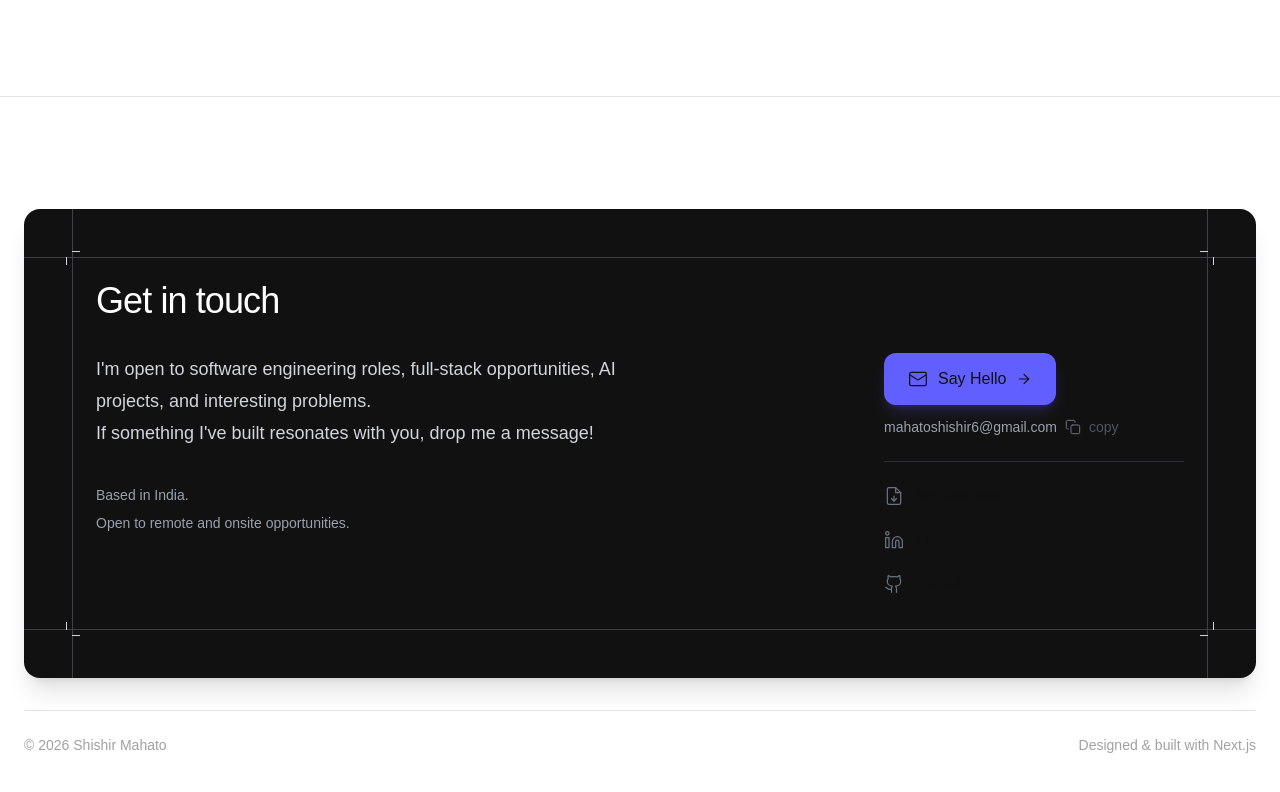
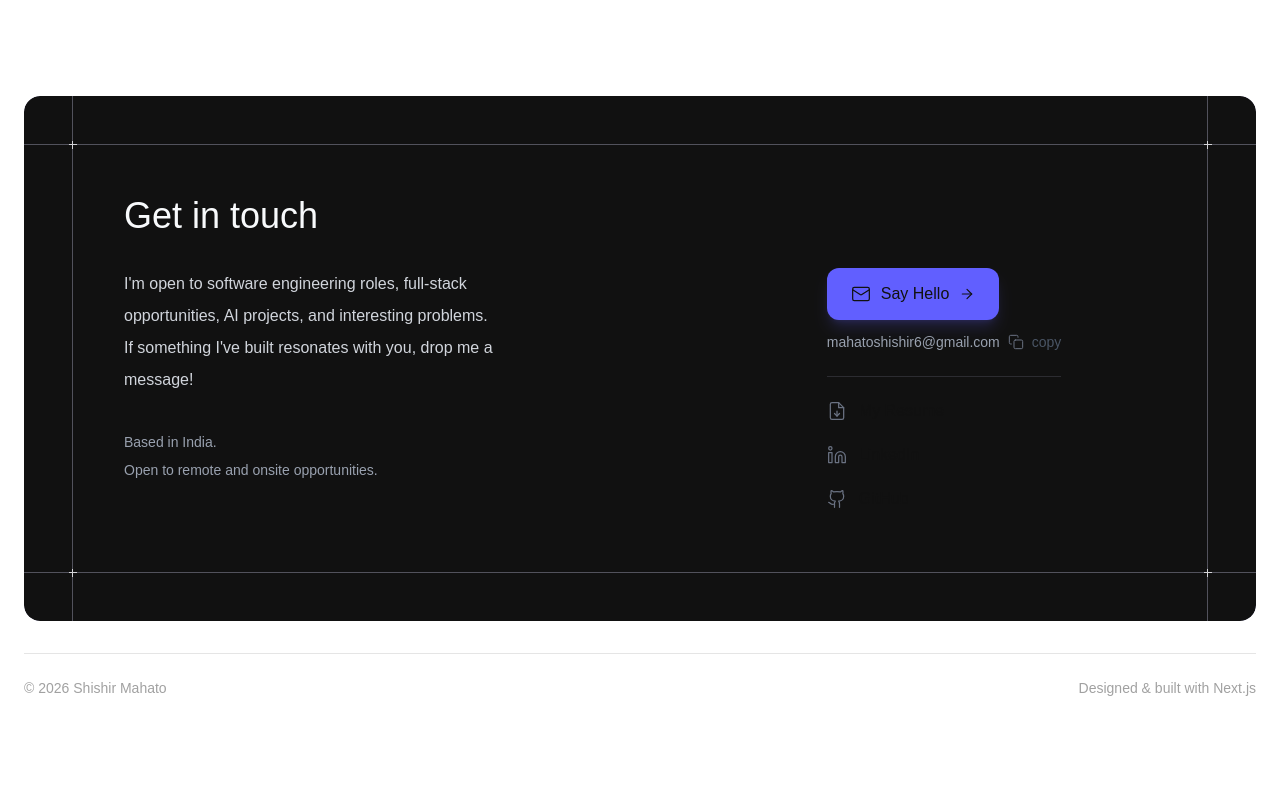
Before and after one commit to shishir-21/shishir-portfolio, a Next.js app: page / in a window 1280 px wide. Shown: the part 8578-9370 px from the top of the page. After the commit the page ends 9340 px from the top, so only its background shows below. Built offline with nearby package versions, Linux system fonts and the light colour scheme; no server answers.

Commit message:
feat: redesign contact section

```diff
--- a/components/Contact.tsx
+++ b/components/Contact.tsx
@@ -159,64 +159,75 @@ const socials = [
 
 export default function Contact() {
   const [copied, setCopied] = useState(false);
-  const [copyStatus, setCopyStatus] = useState("");
 
   const email = "mahatoshishir6@gmail.com";
 
   const handleCopy = async () => {
     try {
+      if (navigator.clipboard?.writeText) {
         await navigator.clipboard.writeText(email);
+      } else {
+        const textarea = document.createElement("textarea");
+        textarea.value = email;
+        textarea.setAttribute("readonly", "");
+        textarea.style.position = "fixed";
+        textarea.style.opacity = "0";
+        document.body.appendChild(textarea);
+        textarea.select();
+        document.execCommand("copy");
+        document.body.removeChild(textarea);
+      }
 
       setCopied(true);
-      setCopyStatus("Email copied to clipboard.");
 
       setTimeout(() => {
         setCopied(false);
-        setCopyStatus("");
       }, 2000);
     } catch {
-      setCopyStatus("Unable to copy email.");
+      setCopied(false);
     }
   };
 
   return (
-    <section id="contact" className="border-t border-black/10">
-      <div className="mx-auto max-w-7xl px-4 py-20 md:px-6 md:py-28">
-        <div className="relative overflow-hidden rounded-2xl bg-[#111111] p-8 shadow-xl md:p-[72px]">
-          {/* Decorative frame */}
-          <div className="pointer-events-none absolute inset-0">
-            <div className="absolute left-0 right-0 top-8 h-px bg-zinc-700 md:top-12" />
-            <div className="absolute bottom-8 left-0 right-0 h-px bg-zinc-700 md:bottom-12" />
+    <section id="contact" className="relative pb-16">
+      <div className="mx-auto max-w-7xl px-4 md:px-6">
+        <div className="relative overflow-hidden rounded-2xl">
+          <div className="relative rounded-2xl bg-[#111111] p-14 shadow-md ring-1 ring-indigo-500/15 md:p-[100px]">
+            {/* Inner frame lines */}
+            <div className="absolute left-0 right-0 top-[34px] z-10 h-px bg-zinc-600 md:top-[48px]" />
 
-            <div className="absolute bottom-0 right-8 top-0 w-px bg-zinc-700 md:right-12" />
-            <div className="absolute bottom-0 left-8 top-0 w-px bg-zinc-700 md:left-12" />
+            <div className="absolute bottom-0 right-[34px] top-0 z-10 w-px bg-zinc-600 md:right-[48px]" />
 
-            {/* Top-left corner */}
-            <div className="absolute left-[42px] top-12 hidden h-2 w-px bg-zinc-300 md:block" />
-            <div className="absolute left-12 top-[42px] hidden h-px w-2 bg-zinc-300 md:block" />
+            <div className="absolute bottom-[34px] left-0 right-0 z-10 h-px bg-zinc-600 md:bottom-[48px]" />
 
-            {/* Top-right corner */}
-            <div className="absolute right-[42px] top-12 hidden h-2 w-px bg-zinc-300 md:block" />
-            <div className="absolute right-12 top-[42px] hidden h-px w-2 bg-zinc-300 md:block" />
+            <div className="absolute bottom-0 left-[34px] top-0 z-10 w-px bg-zinc-600 md:left-[48px]" />
 
-            {/* Bottom-left corner */}
-            <div className="absolute bottom-[42px] left-12 hidden h-px w-2 bg-zinc-300 md:block" />
-            <div className="absolute bottom-12 left-[42px] hidden h-2 w-px bg-zinc-300 md:block" />
+            {/* Top-right cross */}
+            <div className="absolute right-[44.5px] top-[48px] z-20 hidden h-px w-2 bg-zinc-300 md:block" />
+            <div className="absolute right-[48px] top-[44.5px] z-20 hidden h-2 w-px bg-zinc-300 md:block" />
 
-            {/* Bottom-right corner */}
-            <div className="absolute bottom-[42px] right-12 hidden h-px w-2 bg-zinc-300 md:block" />
-            <div className="absolute bottom-12 right-[42px] hidden h-2 w-px bg-zinc-300 md:block" />
-          </div>
+            {/* Top-left cross */}
+            <div className="absolute left-[44.5px] top-[48px] z-20 hidden h-px w-2 bg-zinc-300 md:block" />
+            <div className="absolute left-[48px] top-[44.5px] z-20 hidden h-2 w-px bg-zinc-300 md:block" />
 
-          <div className="relative z-10">
-            <h2 className="mb-8 text-3xl font-medium tracking-tight text-white md:text-4xl">
+            {/* Bottom-left cross */}
+            <div className="absolute bottom-[48px] left-[44.5px] z-20 hidden h-px w-2 bg-zinc-300 md:block" />
+            <div className="absolute bottom-[44.5px] left-[48px] z-20 hidden h-2 w-px bg-zinc-300 md:block" />
+
+            {/* Bottom-right cross */}
+            <div className="absolute bottom-[48px] right-[44.5px] z-20 hidden h-px w-2 bg-zinc-300 md:block" />
+            <div className="absolute bottom-[44.5px] right-[48px] z-20 hidden h-2 w-px bg-zinc-300 md:block" />
+
+            {/* Content */}
+            <div className="relative z-30">
+              <h2 className="mb-8 text-3xl font-medium text-slate-50 md:text-4xl">
                 Get in touch
               </h2>
 
-            <div className="flex flex-col gap-10 lg:flex-row lg:items-start lg:justify-between">
-              {/* Left side */}
-              <div className="lg:w-[58%]">
-                <p className="max-w-xl text-base leading-8 text-gray-300 md:text-lg">
+              <div className="flex flex-col gap-8 lg:flex-row lg:items-start">
+                {/* Left */}
+                <div className="flex flex-col justify-between lg:w-[65%]">
+                  <p className="max-w-[420px] text-base leading-8 text-gray-300">
                     I&apos;m open to software engineering roles, full-stack
                     opportunities, AI projects, and interesting problems.
                     <br />
@@ -231,9 +242,9 @@ export default function Contact() {
                   </p>
                 </div>
 
-              {/* Right side */}
-              <div className="flex flex-col lg:w-[300px]">
-                {/* Email CTA */}
+                {/* Right */}
+                <div className="flex flex-col">
+                  {/* Email */}
                   <a
                     href={`mailto:${email}`}
                     className="group inline-flex w-fit items-center gap-2.5 rounded-xl bg-indigo-500 px-6 py-3.5 text-base font-medium text-white shadow-lg shadow-indigo-500/20 transition-all duration-300 hover:bg-indigo-400 hover:shadow-indigo-400/30"
@@ -242,15 +253,14 @@ export default function Contact() {
 
                     <span>Say Hello</span>
 
-                  <ArrowIcon className="shrink-0 transition-transform duration-300 group-hover:translate-x-1" />
+                    <ArrowIcon className="shrink-0 transition-transform duration-300 group-hover:translate-x-0.5" />
                   </a>
 
                   {/* Copy email */}
                   <button
                     type="button"
                     onClick={handleCopy}
-                  aria-label={`Copy email address ${email}`}
-                  className="mt-3 flex w-fit items-center gap-2 text-left text-sm text-gray-400 transition-colors hover:text-white"
+                    className="mt-3 flex w-fit items-center gap-2 text-sm text-gray-400 transition-colors hover:text-slate-50"
                     title="Copy email"
                   >
                     <span>{email}</span>
@@ -266,31 +276,20 @@ export default function Contact() {
                     </span>
                   </button>
 
-                {/* Accessible copy status */}
-                <p
-                  aria-live="polite"
-                  aria-atomic="true"
-                  className="sr-only"
-                >
-                  {copyStatus}
-                </p>
-
                   {/* Links */}
-                <div className="mt-6 flex flex-col border-t border-zinc-700/60 pt-3">
-                  {/* Resume */}
+                  <div className="mt-6 flex max-w-[260px] flex-col border-t border-zinc-700/60 pt-3">
                     <a
                       href="/resume.pdf"
                       download
-                    className="group flex items-center gap-3 rounded-lg py-2.5 text-base text-gray-300 transition-colors hover:text-white"
+                      className="group flex items-center gap-3 rounded-lg py-2.5 text-base text-gray-300 transition-colors hover:text-slate-50"
                     >
                       <FileIcon className="shrink-0 text-gray-500 transition-colors group-hover:text-indigo-300" />
 
                       <span>My Resume</span>
 
-                    <ArrowIcon className="ml-auto text-gray-600 opacity-0 transition-all duration-300 group-hover:translate-x-1 group-hover:text-indigo-300 group-hover:opacity-100" />
+                      <ArrowIcon className="ml-auto text-gray-600 opacity-0 transition-all group-hover:translate-x-0.5 group-hover:text-indigo-300 group-hover:opacity-100" />
                     </a>
 
-                  {/* Social links */}
                     {socials.map((social) => {
                       const Icon = social.icon;
 
@@ -300,16 +299,17 @@ export default function Contact() {
                           href={social.href}
                           target="_blank"
                           rel="noopener noreferrer"
-                        className="group flex items-center gap-3 rounded-lg py-2.5 text-base text-gray-300 transition-colors hover:text-white"
+                          className="group flex items-center gap-3 rounded-lg py-2.5 text-base text-gray-300 transition-colors hover:text-slate-50"
                         >
                           <Icon className="shrink-0 text-gray-500 transition-colors group-hover:text-indigo-300" />
 
                           <span>{social.label}</span>
 
-                        <ArrowIcon className="ml-auto text-gray-600 opacity-0 transition-all duration-300 group-hover:translate-x-1 group-hover:text-indigo-300 group-hover:opacity-100" />
+                          <ArrowIcon className="ml-auto text-gray-600 opacity-0 transition-all group-hover:translate-x-0.5 group-hover:text-indigo-300 group-hover:opacity-100" />
                         </a>
                       );
                     })}
+                  </div>
                 </div>
               </div>
             </div>
```
Lines whose indentation alone changed are shown as unchanged.
